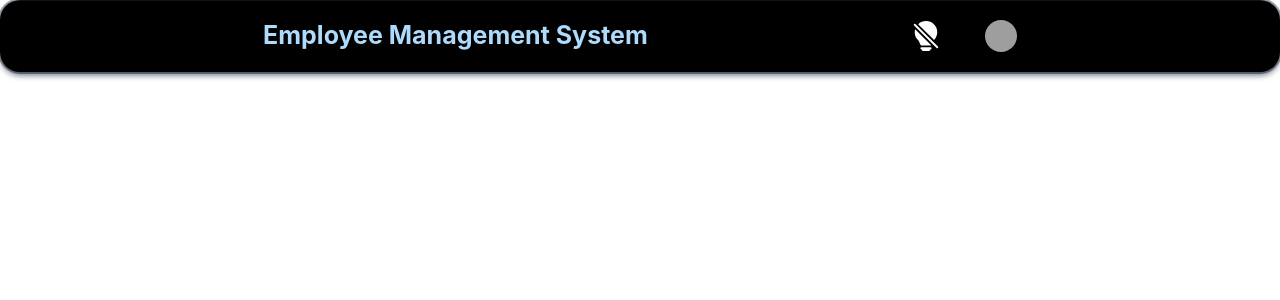
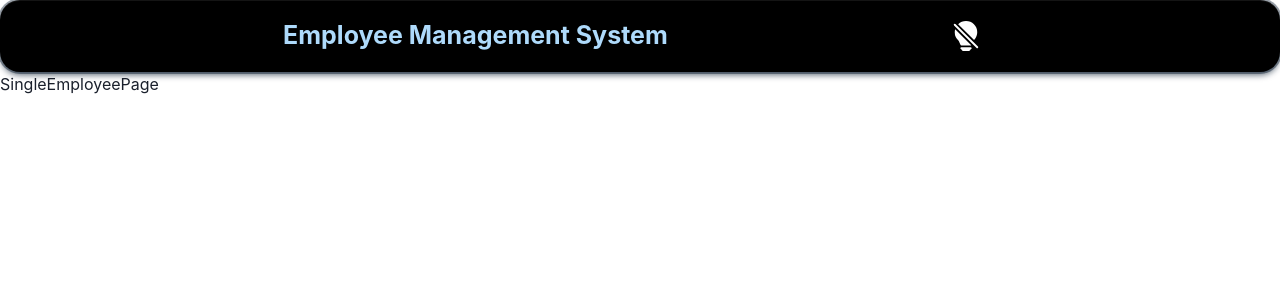
Before and after one commit to arpitmiahra4/employee-management-system, a React (Create React App) app: page /employee/1 in a window 1280 px wide. Shown: the top 300 px of the page. Built offline with nearby package versions, Linux system fonts and the light colour scheme; data requests are answered from the project's data file; grey boxes are pictures that could not be loaded.

Commit message:
Updated: navbar and routes added

```diff
--- a/src/App.css
+++ /dev/null
@@ -1,38 +0,0 @@
-.App {
-  text-align: center;
-}
-
-.App-logo {
-  height: 40vmin;
-  pointer-events: none;
-}
-
-@media (prefers-reduced-motion: no-preference) {
-  .App-logo {
-    animation: App-logo-spin infinite 20s linear;
-  }
-}
-
-.App-header {
-  background-color: #282c34;
-  min-height: 100vh;
-  display: flex;
-  flex-direction: column;
-  align-items: center;
-  justify-content: center;
-  font-size: calc(10px + 2vmin);
-  color: white;
-}
-
-.App-link {
-  color: #61dafb;
-}
-
-@keyframes App-logo-spin {
-  from {
-    transform: rotate(0deg);
-  }
-  to {
-    transform: rotate(360deg);
-  }
-}
--- a/src/App.js
+++ b/src/App.js
@@ -1,13 +1,12 @@
 import { Box } from '@chakra-ui/react';
-import './App.css';
 import AllRoutes from './Routes/routes';
 import Nav from './Components/Navbar/Navbar';
 
 function App() {
   return (
     <Box>
-    <Nav />
-    <AllRoutes />
+      <Nav />
+      <AllRoutes />
     </Box>
   );
 }
--- a/src/Components/Home/AllEmployees.jsx
+++ b/src/Components/Home/AllEmployees.jsx
@@ -1,9 +1,11 @@
-import { Box } from '@chakra-ui/react'
+import { Box, useColorModeValue } from '@chakra-ui/react'
 import React from 'react'
 
 const AllEmployees = () => {
   return (
-    <Box textAlign={"center"}>AllEmployees</Box>
+    <Box textAlign={"center"} color={useColorModeValue('black', 'teal')}>
+    AllEmployees
+    </Box>
   )
 }
 
--- a/src/Components/Navbar/Navbar.jsx
+++ b/src/Components/Navbar/Navbar.jsx
@@ -23,44 +23,9 @@ import {
       <Box px={4} py={2} bg={useColorModeValue('black', 'cornsilk')} boxShadow={shadow} borderRadius={20}>
         <Flex h={14} alignItems={'center'} justifyContent={'space-evenly'}>
           <Box fontWeight={"bold"} fontSize={25} color={useColorModeValue('#aedafb', 'black')}>Employee Management System</Box>
-            <Flex alignItems={'center'}>
-              <Stack direction={'row'} spacing={7}>
-                <Button onClick={toggleColorMode} bg={"transparent"} _hover={{bg:"transparent"}}>
-                  {colorMode === 'light' ? <BsFillLightbulbOffFill size={30} color='white'/> : <BsFillLightbulbFill size={30} color='orange'/>}
+          <Button onClick={toggleColorMode} bg={"transparent"} _hover={{ bg: "transparent" }}>
+            {colorMode === 'light' ? <BsFillLightbulbOffFill size={30} color='white' /> : <BsFillLightbulbFill size={30} color='orange' />}
           </Button>
-                <Menu>
-                  <MenuButton
-                    as={Button}
-                    rounded={'full'}
-                    variant={'link'}
-                    cursor={'pointer'}
-                    minW={0}>
-                    <Avatar
-                      size={'sm'}
-                      src={'https://images-platform.99static.com/ky8wEq_DEdvfN0l2lmUSfuVYL0g=/0x0:2000x2000/500x500/top/smart/99designs-contests-attachments/107/107446/attachment_107446690'}
-                    />
-                  </MenuButton>
-                  <MenuList alignItems={'center'}>
-                    <br />
-                    <Center>
-                      <Avatar
-                        size={'2xl'}
-                        src={'https://images-platform.99static.com/ky8wEq_DEdvfN0l2lmUSfuVYL0g=/0x0:2000x2000/500x500/top/smart/99designs-contests-attachments/107/107446/attachment_107446690'}
-                      />
-                    </Center>
-                    <br />
-                    <Center>
-                      <p>Mishra Ji</p>
-                    </Center>
-                    <br />
-                    <MenuDivider />
-                    <MenuItem>Your Servers</MenuItem>
-                    <MenuItem>Account Settings</MenuItem>
-                    <MenuItem>Logout</MenuItem>
-                  </MenuList>
-                </Menu>
-              </Stack>
-            </Flex>
         </Flex>
       </Box>
     </>
--- a/src/Routes/routes.jsx
+++ b/src/Routes/routes.jsx
@@ -6,8 +6,8 @@ import SingleEmployeePage from '../Components/Home/SingleEmployeePage';
 const AllRoutes = () => {
   return (
     <Routes>
-        <Route path='/' element={<Completed />}/>
-        <Route path='' element={<SingleEmployeePage />}/>
+      <Route path='/' element={<Completed />} />
+      <Route path='/employee/:id' element={<SingleEmployeePage />} />
     </Routes>
   )
 }
```
Also changed, not shown: src/Components/Home/Completed.jsx (+5 -5 lines), src/Components/Home/DetailsForm.jsx (+4 -4 lines), src/api.js (+21 -21 lines). Lines whose indentation alone changed are shown as unchanged.
